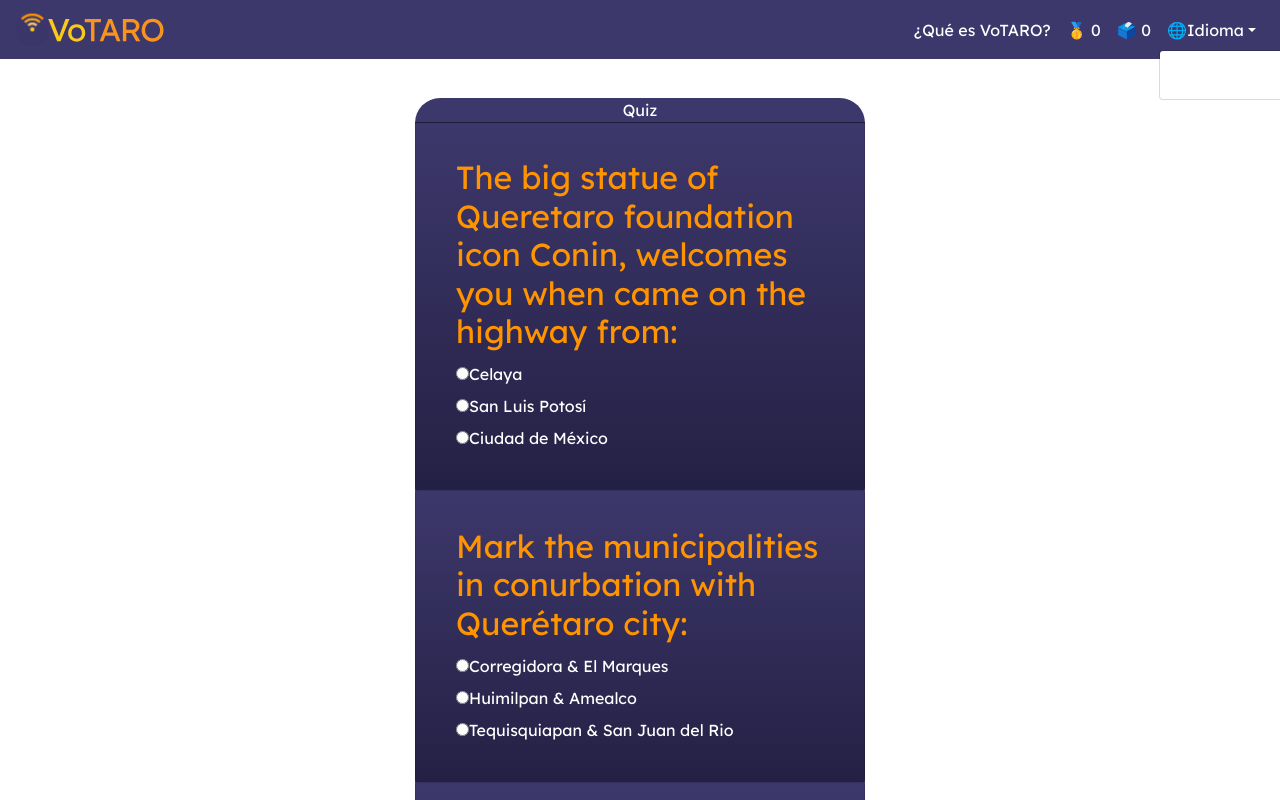
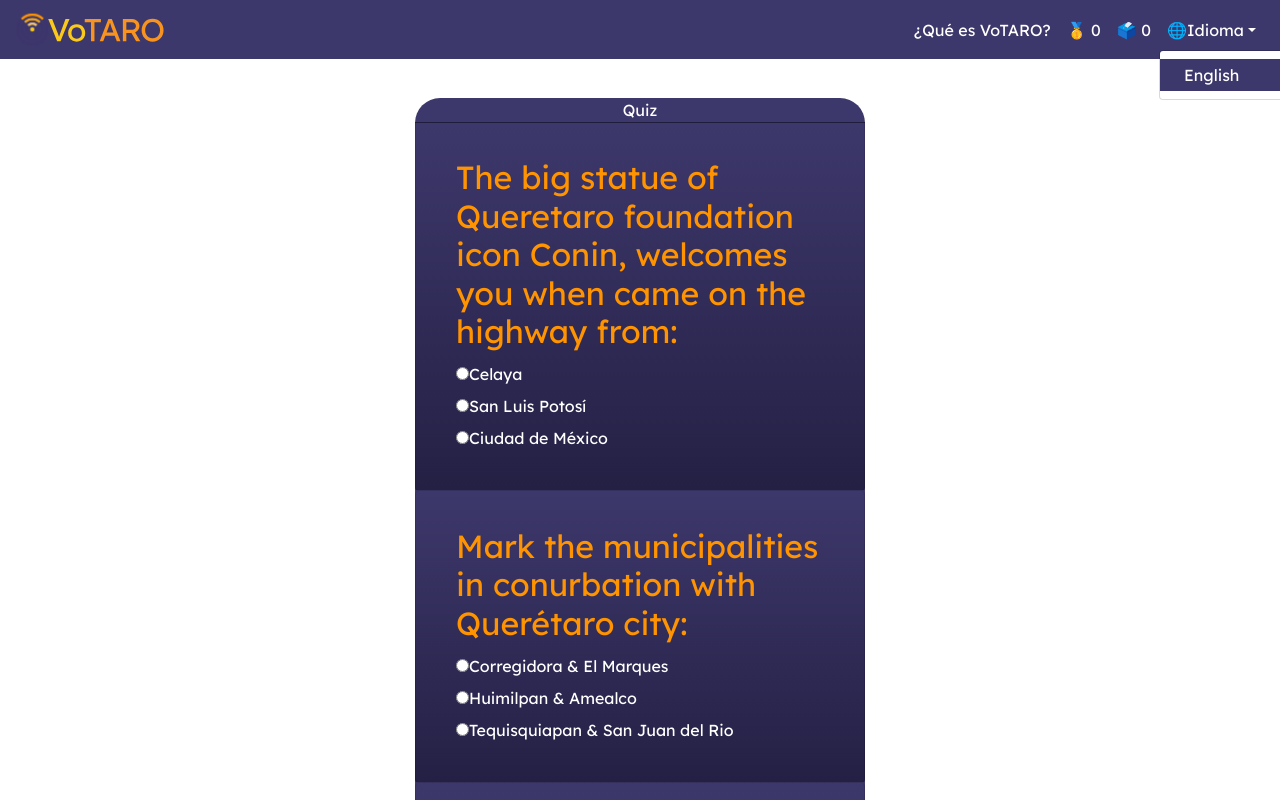
Before and after one commit to zenbitETH/Ciudades-DAO, a React (Create React App) app in the folder frontend/: page /quiz in a window 1280 px wide. Both pictures are taken after a click on the button "🌐Idioma". Shown: the top 800 px of the page. Built offline with nearby package versions, Linux system fonts and the light colour scheme.

Commit message:
Connect wallet and Navbar updates

```diff
--- a/frontend/src/components/Header.js
+++ b/frontend/src/components/Header.js
@@ -24,7 +24,7 @@ const Header = () => {
             <Nav.Link  href="/proposallist">🥇 0</Nav.Link>
             <Nav.Link  href="/CreateProposal">🗳️ 0</Nav.Link>
             <NavDropdown  title="🌐Language" id="basic-nav-dropdown">
-             <NavDropdown.Item className="lan2" onSelect={handleOnSelect}>Español</NavDropdown.Item>
+             <NavDropdown.Item className="lan" onSelect={handleOnSelect}>Español</NavDropdown.Item>
             </NavDropdown>
           </Nav>
         </Navbar.Collapse>
@@ -43,7 +43,7 @@ const Header = () => {
             <Nav.Link style={{color: 'white'}} href="/proposallist">🥇 0</Nav.Link>
             <Nav.Link style={{color: 'white'}} href="/CreateProposal">🗳️ 0</Nav.Link>
             <NavDropdown style={{color: '#fff'}} title="🌐Idioma"id="basic-nav-dropdown">
-            <NavDropdown.Item onSelect={handleOnSelect}>English</NavDropdown.Item>
+            <NavDropdown.Item className="lan" onSelect={handleOnSelect}>English</NavDropdown.Item>
             </NavDropdown>
           </Nav>
         </Navbar.Collapse>
--- a/frontend/src/styles/Home.css
+++ b/frontend/src/styles/Home.css
@@ -226,6 +226,6 @@ align-items: center !important;
 }
 
 .lan {
-  background-color: #FAC91A;
-  color: #3d386b !important;
+  background-color: #3d386b !important;
+  border: none !important;
 }
```
